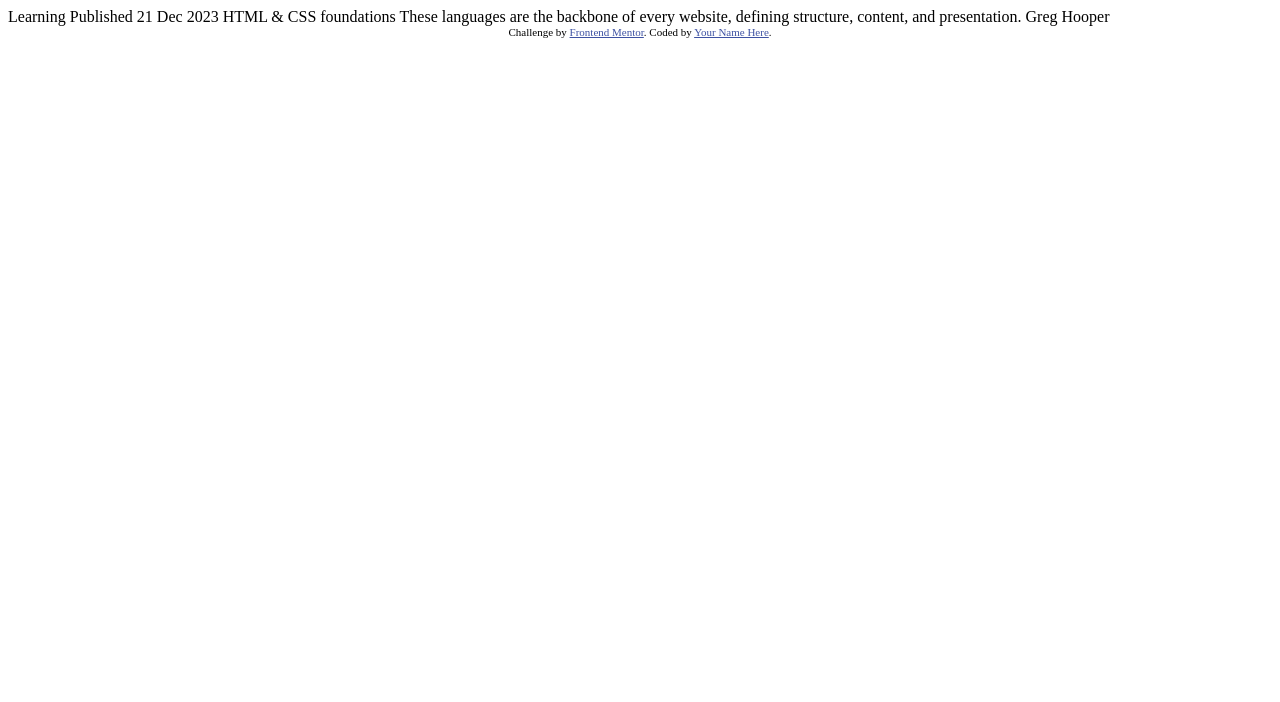
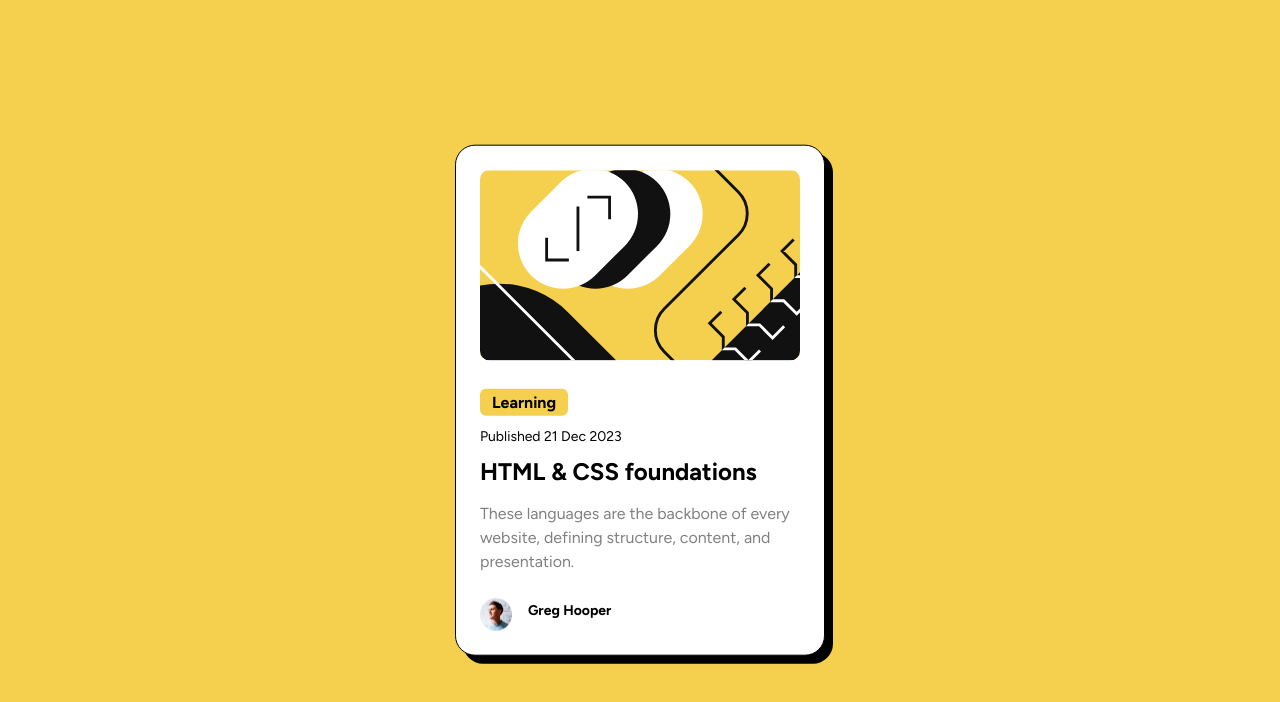
Before and after one commit to snhaydar/blog-preview-card, a plain HTML site: page index.html in a window 1280 px wide. Drawn offline with Linux system fonts and the light colour scheme.

Commit message:
finished html and css

```diff
--- a/index.html
+++ b/index.html
@@ -1,34 +1,50 @@
 <!DOCTYPE html>
 <html lang="en">
-<head>
-  <meta charset="UTF-8">
-  <meta name="viewport" content="width=device-width, initial-scale=1.0"> <!-- displays site properly based on user's device -->
+  <head>
+    <meta charset="UTF-8" />
+    <meta name="viewport" content="width=device-width, initial-scale=1.0" />
+    <!-- displays site properly based on user's device -->
+    <link rel="stylesheet" href="style.css"/>
 
-  <link rel="icon" type="image/png" sizes="32x32" href="./assets/images/favicon-32x32.png">
+    <link
+      rel="icon"
+      type="image/png"
+      sizes="32x32"
+      href="./assets/images/favicon-32x32.png"
+    />
+    <link rel="preconnect" href="https://fonts.googleapis.com" />
+    <link rel="preconnect" href="https://fonts.gstatic.com" crossorigin />
+    <link
+      href="https://fonts.googleapis.com/css2?family=Figtree:ital,wght@0,300..900;1,300..900&family=Outfit:wght@100..900&display=swap"
+      rel="stylesheet"
+    />
 
-  <title>Frontend Mentor | Blog preview card</title>
+    <title>Frontend Mentor | Blog preview card</title>
 
-  <!-- Feel free to remove these styles or customise in your own stylesheet 👍 -->
-  <style>
+    <!-- Feel free to remove these styles or customise in your own stylesheet 👍 -->
+    <!-- <style>
     .attribution { font-size: 11px; text-align: center; }
     .attribution a { color: hsl(228, 45%, 44%); }
-  </style>
-</head>
-<body>
+  </style> -->
+  </head>
 
-  Learning
+  <body>
+    <div class="container">
+      <img
+      class="banner"
+        src="assets/images/illustration-article.svg"
+        alt="yellow and black graphic"
+      />
+      <label class="tag">Learning</label>
+      <h2 class="date">Published 21 Dec 2023</h2>
+      <h1><a href="www.google.com"> HTML & CSS foundations</a></h1>
+      <p>
+        These languages are the backbone of every website, defining structure,
+        content, and presentation.
+      </p>
+      <img class="avatar" src="assets/images/image-avatar.webp" alt="profile picture">
+      <h2 class="name">Greg Hooper</h2>
+    </div>
 
-  Published 21 Dec 2023
-
-  HTML & CSS foundations
-
-  These languages are the backbone of every website, defining structure, content, and presentation.
-
-  Greg Hooper
-
-  <div class="attribution">
-    Challenge by <a href="https://www.frontendmentor.io?ref=challenge" target="_blank">Frontend Mentor</a>.
-    Coded by <a href="#">Your Name Here</a>.
-  </div>
-</body>
+  </body>
 </html>
--- /dev/null
+++ b/style.css
@@ -0,0 +1,118 @@
+body {
+  background-color: hsl(47, 88%, 63%);
+  font-family: "Figtree", sans-serif;
+}
+
+h1 {
+  font-size: 24px;
+  margin-top: 12px;
+  margin-bottom: 12px;
+}
+
+h2 {
+  font-size: 14px;
+}
+
+.date {
+  font-weight: 400;
+  margin-top: 0px;
+  margin-bottom: 12px;
+}
+
+p {
+  color: hsl(0, 0%, 50%);
+  font-size: 16px;
+  font-weight: 400;
+  line-height: 1.5;
+}
+
+a {
+  color: black;
+  text-decoration: none;
+
+}
+
+a:hover {
+  color: hsl(47, 88%, 63%);
+
+}
+
+label {
+  background-color: hsl(47, 88%, 63%);
+  border-radius: 6px;
+  padding: 12px;
+  padding-top: 4px;
+  padding-bottom: 4px;
+  font-weight: 700;
+  display: inline-block;
+  margin-bottom: 12px;
+
+}
+
+.container {
+  margin: auto;
+  padding: 24px;
+  width: 25%;
+  background-color: white;
+  border-radius: 20px;
+  border-color: black;
+  border-style: solid;
+  border-width: 1px;
+  position: absolute;
+  box-shadow: 8px 8px 0px black;
+  top: 50%;
+  left: 50%;
+  transform: translate(-50%, -50%);
+}
+
+.banner {
+  margin: auto;
+  margin-bottom: 24px;
+  width: 100%;
+  border-radius: 10px;
+}
+
+.avatar {
+  width: 10%;
+  display: inline-block;
+  vertical-align: bottom;
+}
+
+.name {
+  display: inline-block;
+  vertical-align: bottom;
+  margin-left: 12px;
+}
+
+@media (max-width: 456px) {
+  .container {
+    width: 70%;
+  }
+
+  h1 {
+    font-size: 20px;
+  }
+
+  p {
+    font-size: 14px;
+  }
+
+  label {
+    font-size: 12px;
+  }
+
+  .date {
+    font-weight: 300;
+    font-size: 12px;
+  }
+
+  .avatar {
+    padding-bottom: 6px;
+    width: 12%;
+  }
+
+  .name {
+    margin-left: 10px;
+  }
+
+}
```
